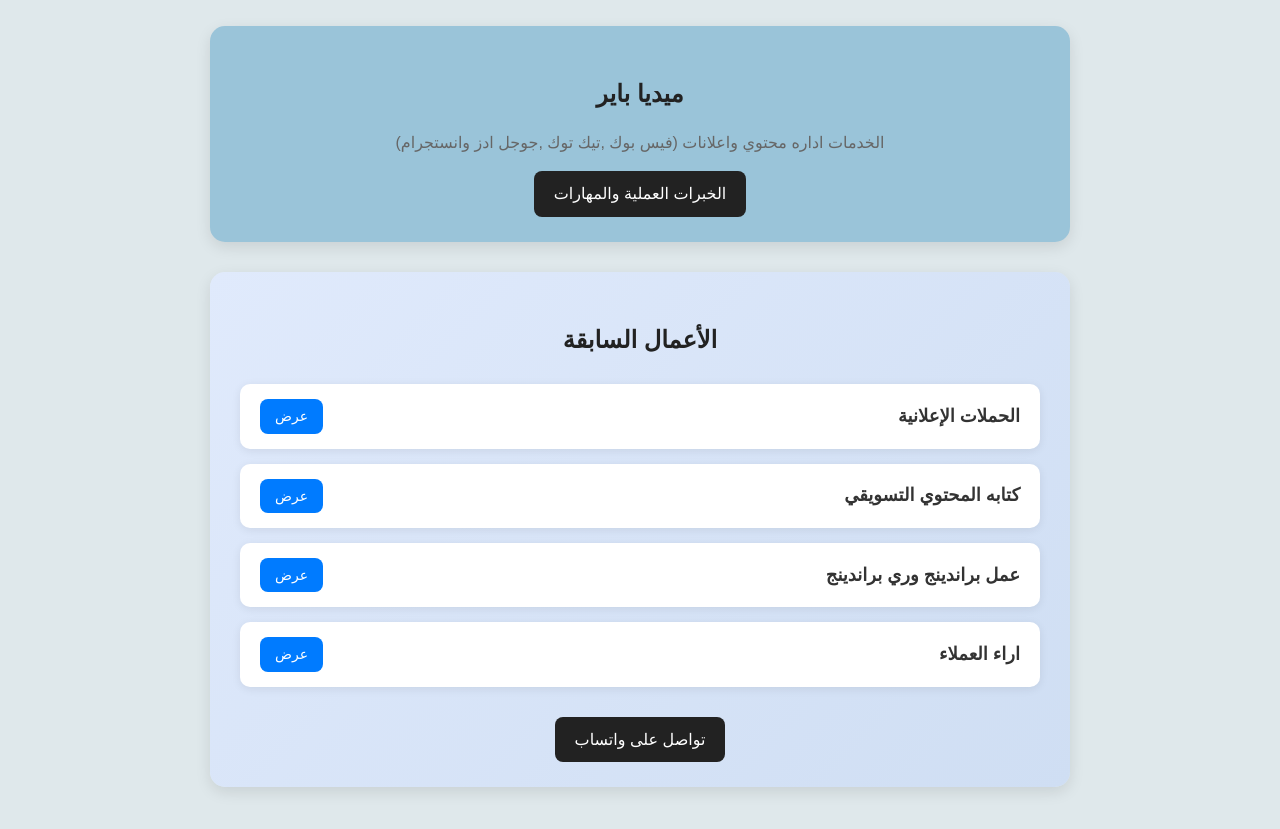
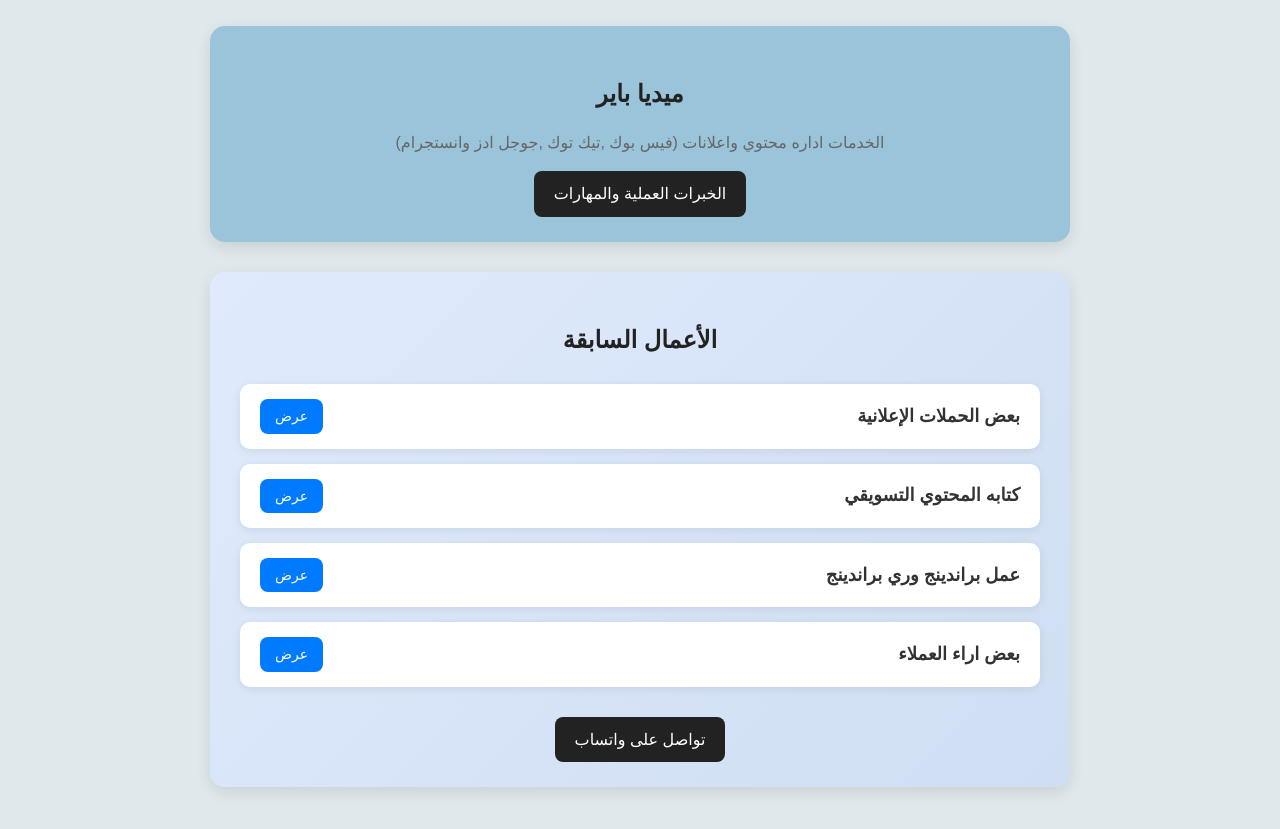
Before and after one commit to waslaeg/e, a plain HTML site: page services.html in a window 1280 px wide. Shown: the part 229-1058 px from the top of the page. Drawn offline with Linux system fonts and the light colour scheme.

Commit message:
Update services.html

```diff
--- a/services.html
+++ b/services.html
@@ -44,7 +44,7 @@
       <h3>الأعمال السابقة</h3>
       <div class="sub-services">
         <div class="sub-service-box animate delay-4">
-          <h4> الحملات الإعلانية</h4>
+          <h4> بعض الحملات الإعلانية</h4>
           <a href="ads1.html" class="btn small-btn">عرض</a>
         </div>
  <div class="sub-service-box animate delay-4">
@@ -56,7 +56,7 @@
           <a href="medd.html" class="btn small-btn">عرض</a>
         </div>
         <div class="sub-service-box animate delay-4">
-          <h4>اراء العملاء</h4>
+          <h4>بعض اراء العملاء</h4>
           <a href="test.html" class="btn small-btn">عرض</a>
         </div>
 
```
